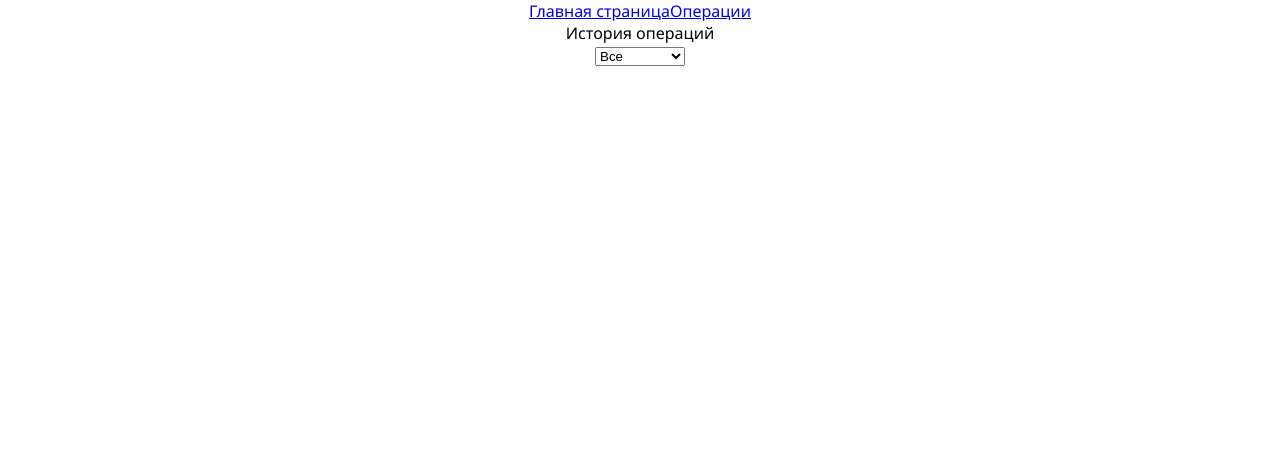
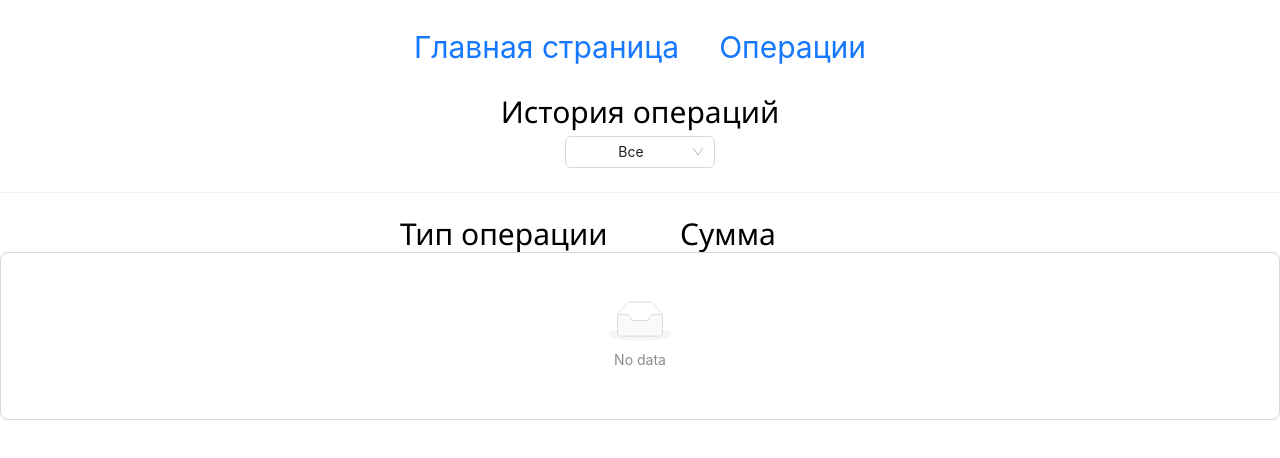
Before and after one commit to semyonyurkov/Wallet-App, a React (Create React App) app: page /operations in a window 1280 px wide. Shown: the top 458 px of the page. Built offline with nearby package versions, Linux system fonts and the light colour scheme; the HTML template or start-up script is replaced by a standard one.

Commit message:
final version witch redux toolkit and css style

```diff
--- a/package.json
+++ b/package.json
@@ -7,6 +7,7 @@
     "@testing-library/jest-dom": "^5.16.5",
     "@testing-library/react": "^13.4.0",
     "@testing-library/user-event": "^13.5.0",
+    "antd": "^5.4.0",
     "package-name": "^0.1.0",
     "react": "^18.2.0",
     "react-dom": "^18.2.0",
--- a/src/components/Menu.jsx
+++ b/src/components/Menu.jsx
@@ -1,12 +1,22 @@
 import { NavLink } from 'react-router-dom';
+import { Button, Space } from 'antd';
+import 'antd/dist/reset.css';
 
 const Menu = () => {
     return (
-        <nav>
-            <NavLink to="." end>
-                Главная страница
-            </NavLink>
-            <NavLink to="operations">Операции</NavLink>
+        <nav className="nav-header">
+            <Space wrap>
+                <Button type="link">
+                    <NavLink className="menu-text" to="." end>
+                        Главная страница
+                    </NavLink>
+                </Button>
+                <Button type="link">
+                    <NavLink className="menu-text" to="operations">
+                        Операции
+                    </NavLink>
+                </Button>
+            </Space>
         </nav>
     );
 };
--- a/src/components/Modal.jsx
+++ b/src/components/Modal.jsx
@@ -4,6 +4,7 @@ import { changeBalance } from '../features/Balance/balance-slice';
 import { useDispatch } from 'react-redux';
 import { addOperation } from '../features/Operations/operations-slice';
 import { useSelector } from 'react-redux';
+import { Button, Select, Space, InputNumber } from 'antd';
 
 function Modal(props) {
     const { onClose, textButton, options, isNegativOperation } = props;
@@ -13,12 +14,12 @@ function Modal(props) {
     const [visible, setVisible] = useState(false);
     const balance = useSelector((state) => state.balance);
 
-    function reasonSetting(event) {
-        setReason(event.target.value);
+    function reasonSetting(value) {
+        setReason(`${value}`);
     }
 
-    function balanceSetting(event) {
-        setSumm(event.target.value);
+    function balanceSetting(value) {
+        setSumm(value);
     }
 
     function addingBalance(e) {
@@ -61,17 +62,25 @@ function Modal(props) {
         return;
     }
 
-    const list = options.map((option, index) => {
-        return (
-            <option key={index} value={option.value}>
-                {option.text}
-            </option>
-        );
+    const list = options.map((option) => {
+        return {
+            value: option.value,
+            label: option.label,
+        };
     });
 
     return (
         <div>
-            <button onClick={() => setVisible(true)}>{textButton}</button>
+            <Button
+                style={{
+                    width: 250,
+                    height: 80,
+                    fontSize: 22,
+                }}
+                onClick={() => setVisible(true)}
+            >
+                {textButton}
+            </Button>
             {!visible ? null : (
                 <div className="modal" onClick={onClose}>
                     <div className="modal-dialog">
@@ -82,29 +91,40 @@ function Modal(props) {
                             <div className="modal-content">
                                 <>
                                     <form onSubmit={onSubmit}>
-                                        <select
+                                        <Select
+                                            className="modal-select"
                                             value={reason}
                                             onChange={reasonSetting}
-                                        >
-                                            {list}
-                                        </select>
+                                            options={list}
+                                        ></Select>
                                         <div>
-                                            <input
+                                            <InputNumber
+                                                className="modal-input"
+                                                min={0}
                                                 placeholder="Введите сумму"
                                                 type="number"
                                                 value={summ}
                                                 onChange={balanceSetting}
-                                            ></input>
+                                            ></InputNumber>
                                         </div>
-                                        <button type="submit">
-                                            Подтвердить
-                                        </button>
-                                        <button
-                                            type="button"
-                                            onClick={() => setVisible(false)}
-                                        >
-                                            Закрыть
-                                        </button>
+                                        <Space>
+                                            <Button
+                                                className="modal-button-submit"
+                                                type="primary"
+                                                htmlType="submit"
+                                            >
+                                                Подтвердить
+                                            </Button>
+                                            <Button
+                                                className="modal-button-close"
+                                                type="primary"
+                                                onClick={() =>
+                                                    setVisible(false)
+                                                }
+                                            >
+                                                Закрыть
+                                            </Button>
+                                        </Space>
                                     </form>
                                 </>
                             </div>
--- a/src/components/OperationsList.jsx
+++ b/src/components/OperationsList.jsx
@@ -1,4 +1,5 @@
 import { useSelector } from 'react-redux';
+import { Divider, List } from 'antd';
 
 function Operation(props) {
     const { option } = props;
@@ -12,16 +13,36 @@ function Operation(props) {
             return operation.isNegativOperation === true;
         }
     });
-    // console.log(filtredList);
     const list = filtredList.map((operation, index) => {
         return (
-            <div
-                key={index}
-            >{`${operation.reason}: ${operation.balance} рублей`}</div>
+            <div className="operations-container">
+                <div
+                    className="operations-reason"
+                    key={index}
+                >{`${operation.reason}`}</div>
+                <div className="operations-summ">{`${operation.balance} рублей`}</div>
+            </div>
         );
     });
 
-    return <>{list}</>;
+    return (
+        <>
+            <Divider orientation="left"></Divider>
+            <div className="info-container">
+                <div className="info-type">Тип операции</div>
+                <div className="info-summ">Сумма</div>
+            </div>
+            <List
+                className="list"
+                size="large"
+                bordered
+                dataSource={list}
+                renderItem={(item) => (
+                    <List.Item className="operations-list">{item}</List.Item>
+                )}
+            />
+        </>
+    );
 }
 
 export default Operation;
--- a/src/const/NameList.jsx
+++ b/src/const/NameList.jsx
@@ -1,52 +1,52 @@
 export const arrOfReplName = [
     {
         value: 'Получение зарплаты',
-        text: 'Получение зарплаты',
+        label: 'Получение зарплаты',
     },
     {
         value: 'Перевод от друга',
-        text: 'Перевод от друга',
+        label: 'Перевод от друга',
     },
     {
         value: 'Кэшбек',
-        text: 'Кэшбек',
+        label: 'Кэшбек',
     },
     {
         value: 'Начисление бонусов',
-        text: 'Начисление бонусов',
+        label: 'Начисление бонусов',
     },
 ];
 
 export const arrOfSpendName = [
     {
         value: 'Покупка в магазине',
-        text: 'Покупка в магазине',
+        label: 'Покупка в магазине',
     },
     {
         value: 'Оплата штрафа',
-        text: 'Оплата штрафа',
+        label: 'Оплата штрафа',
     },
     {
         value: 'Оплата коммуналок',
-        text: 'Оплата коммуналок',
+        label: 'Оплата коммуналок',
     },
     {
         value: 'Перевод другу',
-        text: 'Перевод другу',
+        label: 'Перевод другу',
     },
 ];
 
 export const optionsList = [
     {
         value: 'all',
-        text: 'Все',
+        label: 'Все',
     },
     {
         value: 'replenish',
-        text: 'Получение',
+        label: 'Получение',
     },
     {
         value: 'spending',
-        text: 'Траты',
+        label: 'Траты',
     },
 ];
--- a/src/index.css
+++ b/src/index.css
@@ -5,8 +5,7 @@
 body {
     font-family: 'Segoe UI', 'Roboto', 'Oxygen', 'Ubuntu', 'Cantarell',
         'Fira Sans', 'Droid Sans', 'Helvetica Neue', sans-serif;
-    /* color: white; */
-    /* background-color: #112d49; */
+    font-size: 30px;
 }
 
 .modal {
@@ -16,7 +15,7 @@ body {
     left: 0;
     right: 0;
     width: 100%;
-    z-index: 9999;
+    z-index: 99;
     display: flex;
     align-items: center;
     justify-content: center;
@@ -27,12 +26,12 @@ body {
 
 .modal-dialog {
     width: 100%;
-    max-width: 550px;
+    max-width: 450px;
     background: white;
     position: relative;
     margin: 0 20px;
     max-height: calc(100vh - 40px);
-    text-align: left;
+    text-align: center;
     display: flex;
     flex-direction: column;
     overflow: hidden;
@@ -55,6 +54,10 @@ body {
     justify-content: space-between;
 }
 
+.modal-title {
+    margin: 0 auto;
+}
+
 .modal-footer {
     border-top: 1px solid #dbdbdb;
     justify-content: flex-end;
@@ -74,6 +77,58 @@ body {
     padding: 1rem;
 }
 
+.modal-select {
+    z-index: 999;
+    width: 256px;
+}
+
+.modal-input {
+    font-size: 21px;
+    padding: 10px;
+    width: 256px;
+}
+
+.modal-button-submit,
+.modal-button-close {
+    margin-top: 15px;
+    width: 125px;
+    height: 40px;
+}
+
+.modal-button-close {
+    background-color: red;
+}
+
+.modal-button-close:hover {
+    background-color: brown !important;
+}
+
+.modal-button-submit:hover {
+    background-color: rgb(0, 3, 193) !important;
+}
+
+.operations-list {
+    font-size: 25px;
+}
+
+.menu-text {
+    font-size: 30px;
+}
+
+nav {
+    padding: 30px;
+}
+
+.mainpage-buttons {
+    display: flex;
+    justify-content: center;
+    gap: 25px;
+}
+
+.mainpage-text {
+    margin: 10px 0px 60px 0px;
+}
+
 @keyframes appear {
     from {
         opacity: 0;
@@ -91,3 +146,35 @@ body {
         transform: translateY(0);
     }
 }
+
+.operations-container {
+    display: flex;
+    width: 100%;
+}
+
+.operations-reason {
+    flex: 1 1 auto;
+    text-align: left;
+    margin-left: 350px;
+}
+
+.operations-summ {
+    flex: 0 0 600px;
+    text-align: left;
+}
+
+.info-container {
+    display: flex;
+    width: 100%;
+}
+
+.info-type {
+    margin-left: 400px;
+    flex: 1 1 auto;
+    text-align: left;
+}
+
+.info-summ {
+    flex: 0 0 600px;
+    text-align: left;
+}
--- a/src/pages/MainPage.jsx
+++ b/src/pages/MainPage.jsx
@@ -9,9 +9,9 @@ function MainPage() {
         selectBalance(state, currentBalance)
     );
     return (
-        <>
-            <div>Общий баланс: {balance} рублей</div>
-            <div>
+        <div>
+            <div className="mainpage-text">Общий баланс: {balance} рублей</div>
+            <div className="mainpage-buttons">
                 <Modal
                     textButton={'Пополнить'}
                     options={arrOfReplName}
@@ -23,7 +23,7 @@ function MainPage() {
                     isNegativOperation
                 />
             </div>
-        </>
+        </div>
     );
 }
 
--- a/src/pages/OperationsPage.jsx
+++ b/src/pages/OperationsPage.jsx
@@ -1,27 +1,35 @@
 import { useState } from 'react';
 import OperationsList from '../components/OperationsList';
 import { optionsList } from '../const/NameList';
+import { Select, Space } from 'antd';
 
 function OperationsPage() {
     const [option, setOption] = useState(optionsList[0].value);
-    const list = optionsList.map((option, index) => {
-        return (
-            <option key={index} value={option.value}>
-                {option.text}
-            </option>
-        );
+
+    const list = optionsList.map((option) => {
+        return {
+            value: option.value,
+            label: option.label,
+        };
     });
 
-    function changingOption(event) {
-        setOption(event.target.value);
+    function changingOption(value) {
+        setOption(`${value}`);
     }
     return (
         <>
             <div>История операций</div>
             <div>
-                <select value={option} onChange={changingOption}>
-                    {list}
-                </select>
+                <Space>
+                    <Select
+                        style={{
+                            width: 150,
+                        }}
+                        value={option}
+                        onChange={changingOption}
+                        options={list}
+                    ></Select>
+                </Space>
             </div>
             <OperationsList option={option} />
         </>
```
Also changed, not shown: 1 other file (tests, documents, lock files or other folders).
